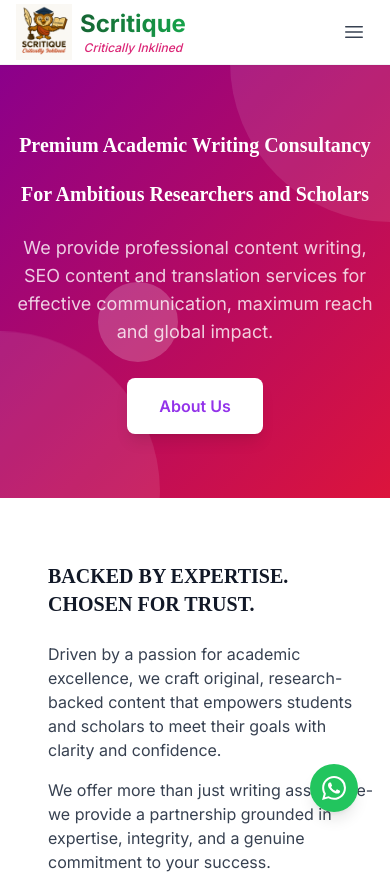
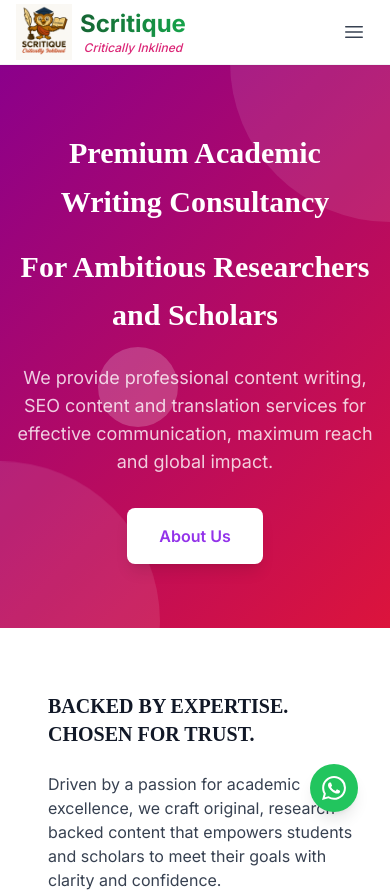
Before and after one commit to scritique/scritique-frontend, a React (Create React App) app: page / in a window 390 px wide. Shown: the top 892 px of the page. Built offline with nearby package versions, Linux system fonts and the light colour scheme.

Commit message:
Fixed mobile view heading hero section

```diff
--- a/src/pages/HomePage.tsx
+++ b/src/pages/HomePage.tsx
@@ -187,13 +187,13 @@ const HomePage: React.FC = () => {
             className="mb-6"
           >
             <h1
-              className="text-xl md:text-3xl lg:text-5xl font-bold text-white leading-relaxed"
+              className="text-3xl md:text-4xl lg:text-5xl font-bold text-white leading-relaxed"
               style={{ fontFamily: "sans serif" }}
             >
               Premium Academic Writing Consultancy
             </h1>
             <h1
-              className="text-xl md:text-3xl lg:text-5xl font-bold text-white leading-relaxed mt-4"
+              className="text-3xl md:text-4xl lg:text-5xl font-bold text-white leading-relaxed mt-4"
               style={{ fontFamily: "sans serif" }}
             >
               For Ambitious Researchers and Scholars
```
